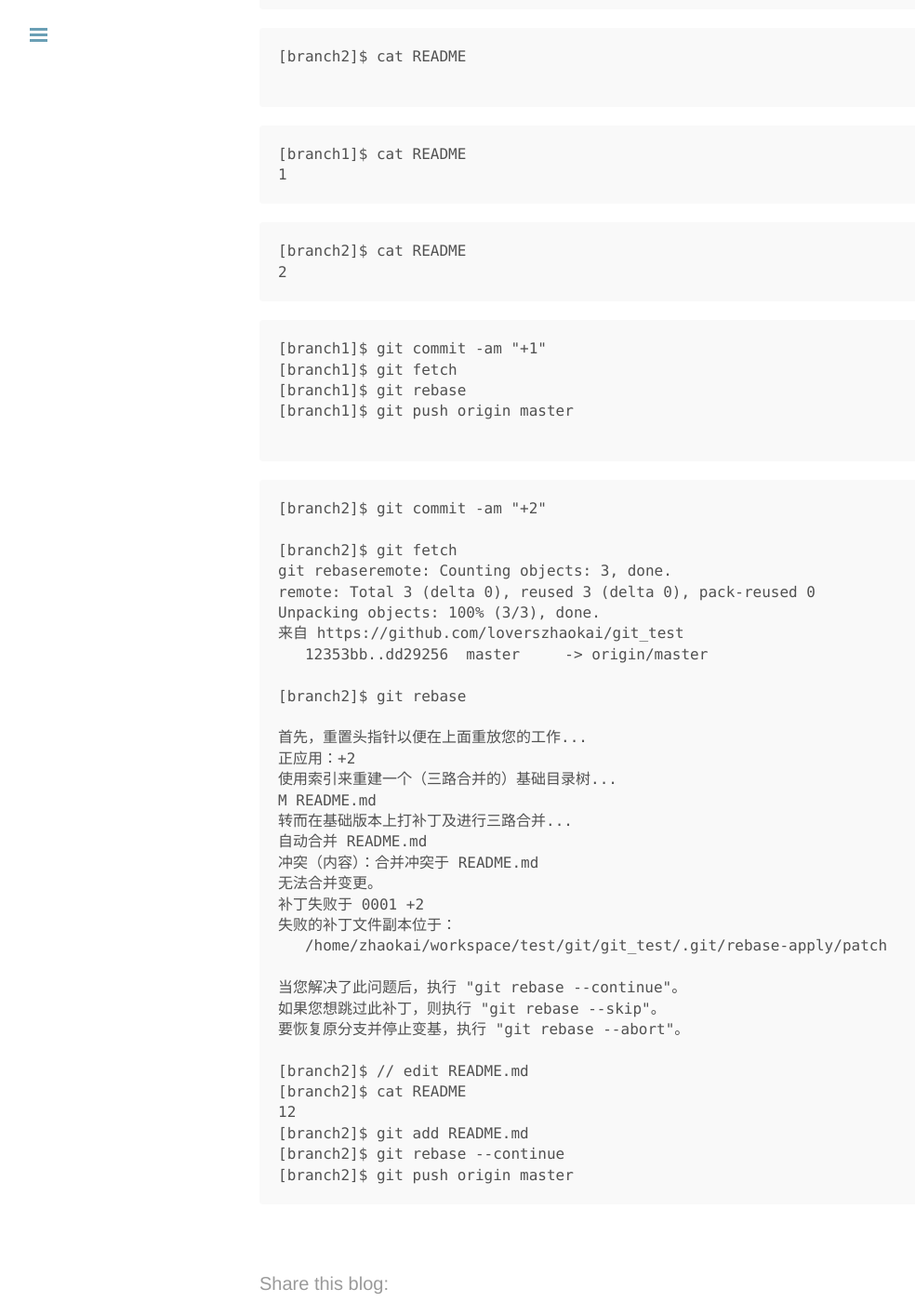
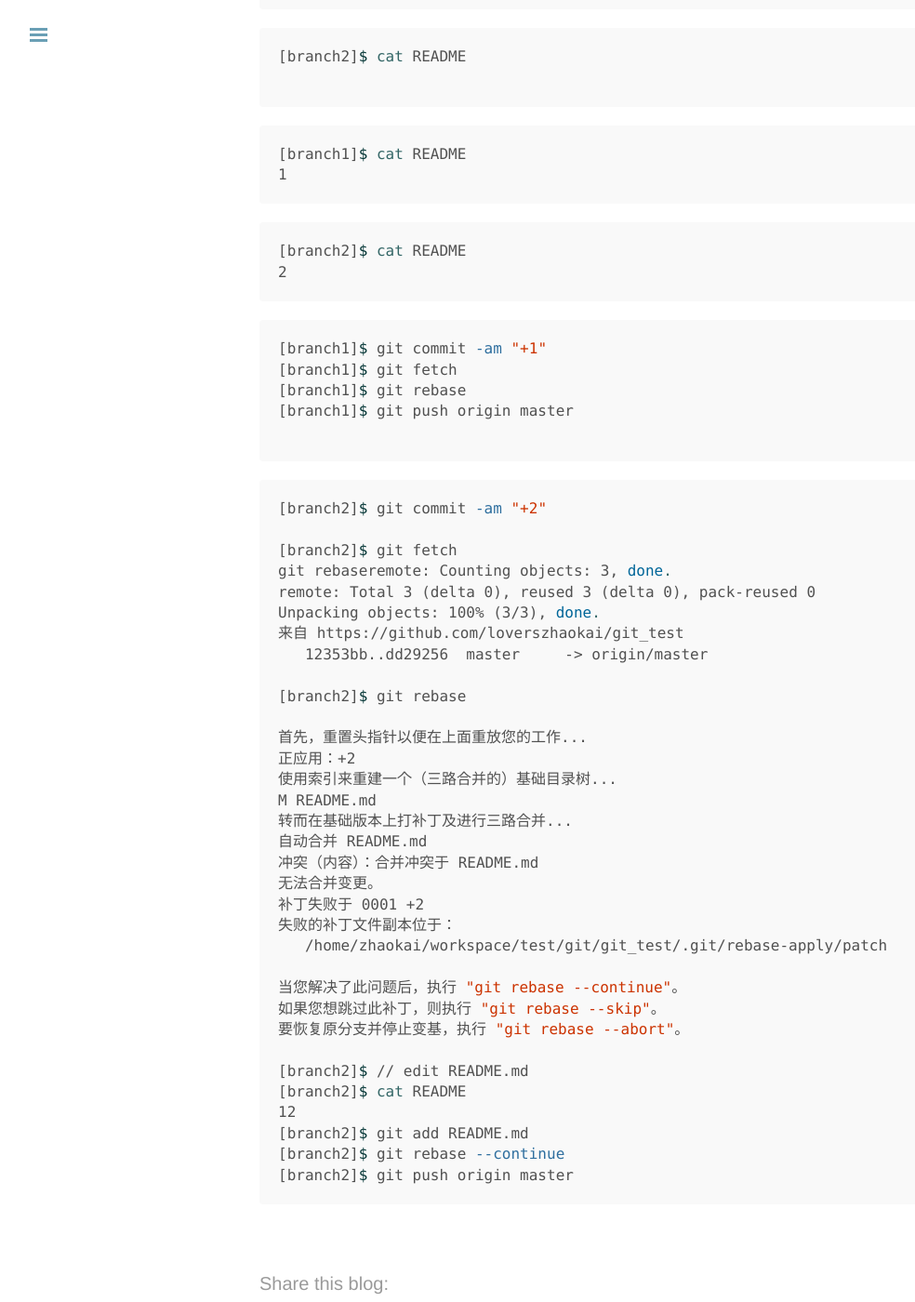
Before and after one commit to loverszhaokai/loverszhaokai.github.io, a Jekyll site: the page built from _posts/2016-01-30-git-merge.md, in a window 1280 px wide and 1400 px high, scrolled down 495 px. Shown: the whole window at 93% size, without its empty margins (1-985 px from the left). Built offline with Jekyll 4.4.1, drawn with Linux system fonts in a browser that asks for light colours; nearby versions of some CDN libraries; comment, search, counter and statistics services are not loaded.

Commit message:
update code styles

```diff
--- a/_posts/2016-01-30-git-merge.md
+++ b/_posts/2016-01-30-git-merge.md
@@ -12,27 +12,27 @@ analytics: true
 
 # Merge conflicts in the sample line
 
-~~~shell
+~~~ shell
 [branch1]$ cat README
 
 ~~~
 
-~~~
+~~~ shell
 [branch2]$ cat README
 
 ~~~
 
-~~~
+~~~ shell
 [branch1]$ cat README
 1
 ~~~
 
-~~~
+~~~ shell
 [branch2]$ cat README
 2
 ~~~
 
-~~~
+~~~ shell
 [branch1]$ git commit -am "+1"
 [branch1]$ git fetch
 [branch1]$ git rebase
@@ -40,7 +40,7 @@ analytics: true
 
 ~~~
 
-~~~
+~~~ shell
 [branch2]$ git commit -am "+2"
 
 [branch2]$ git fetch
```
